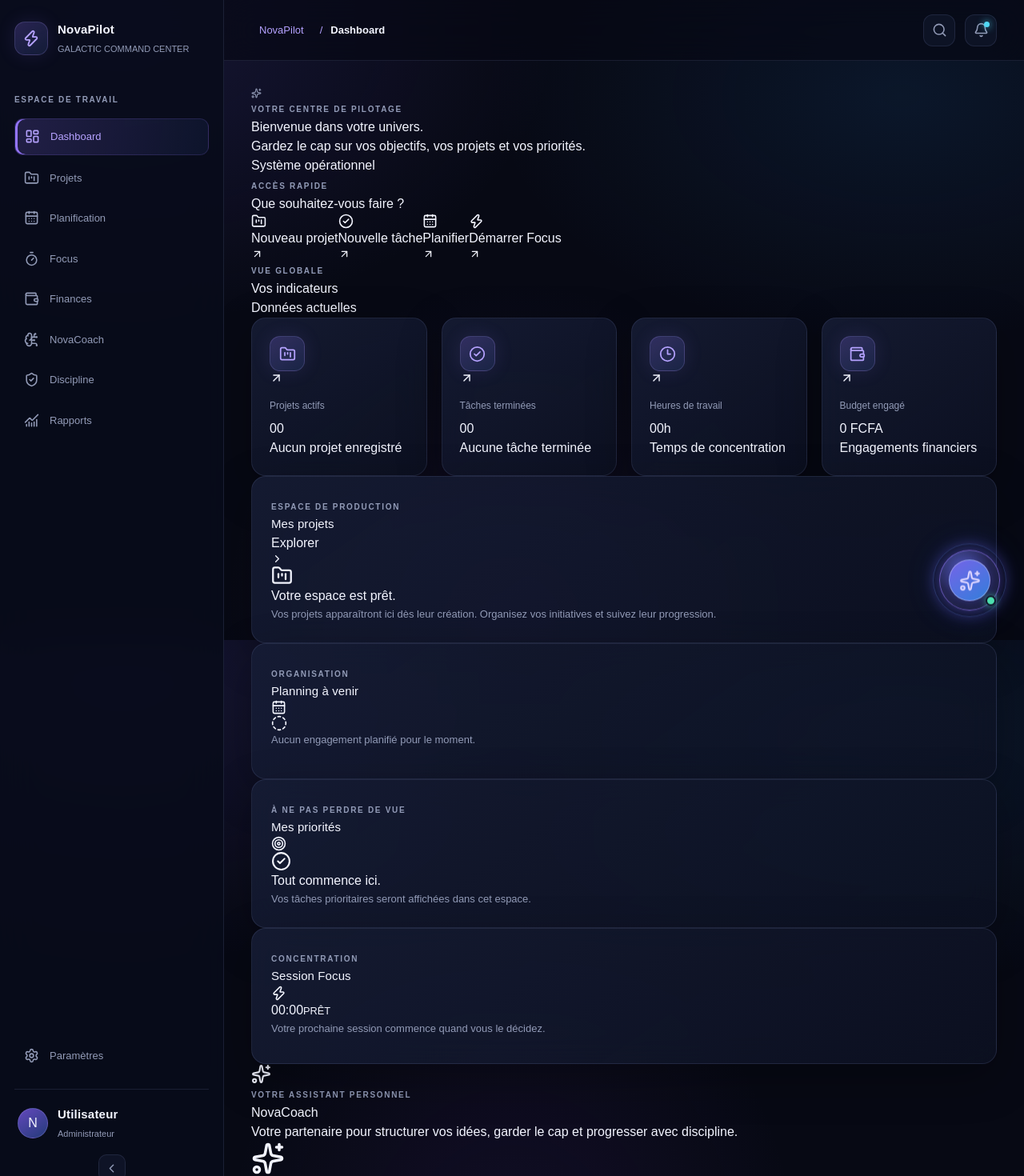
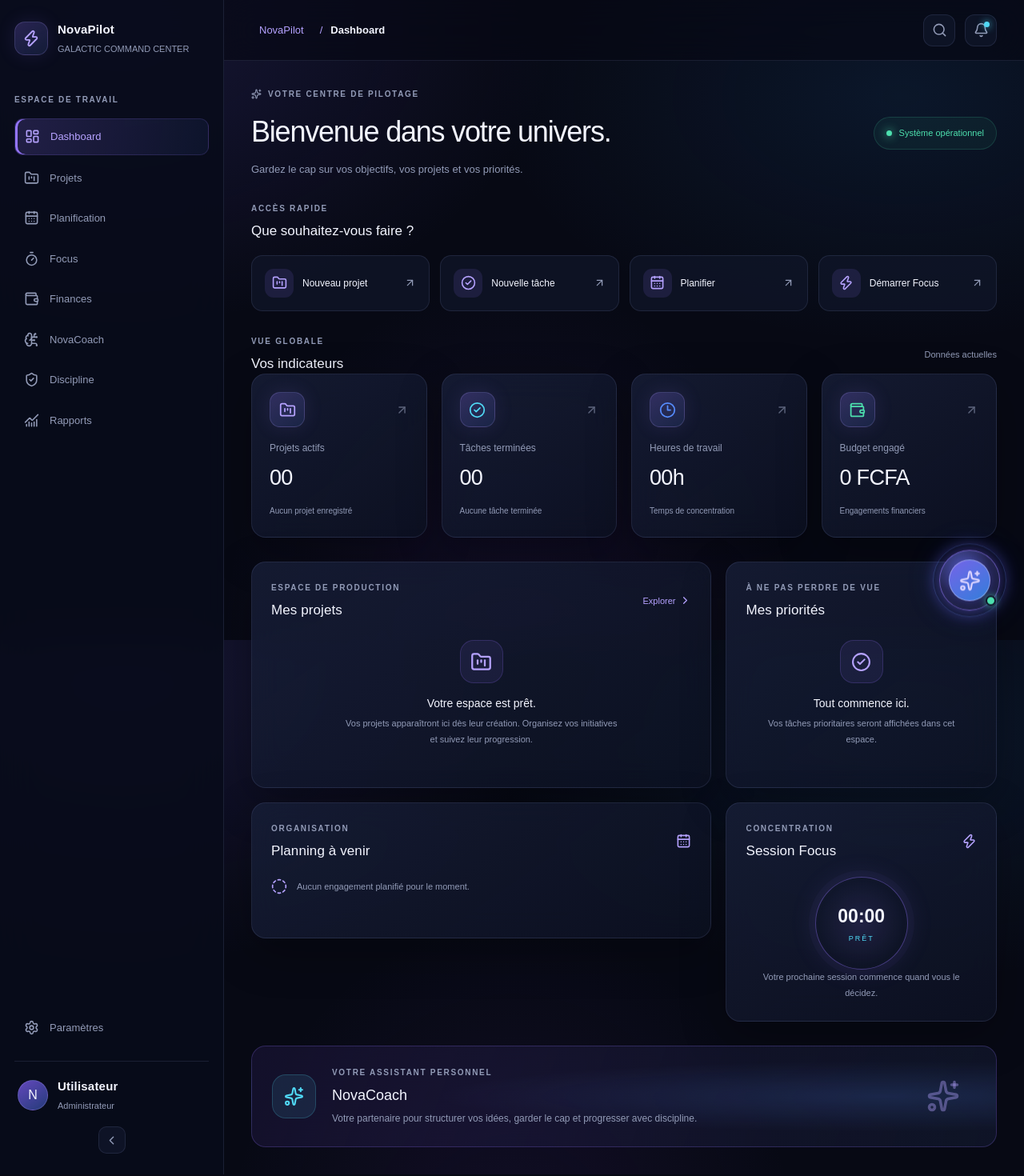
Before and after one commit to atedesi22/novapilot, a Next.js app: page /dashboard in a window 1280 px wide. Shown: the top 1470 px of the page at 80% size. After the commit the page ends 1448 px from the top, so only its background shows below. Built offline with nearby package versions, Linux system fonts and the light colour scheme.

Commit message:
ajout de nova coach dans le design

```diff
--- a/src/app/globals.css
+++ b/src/app/globals.css
@@ -643,6 +643,415 @@ a:focus-visible {
 
 
 /* =========================================
+   GALACTIC VISION — DASHBOARD
+========================================= */
+
+.dashboard {
+  display: flex;
+  flex-direction: column;
+  gap: 30px;
+}
+
+.dashboard-welcome {
+  display: flex;
+  justify-content: space-between;
+  align-items: center;
+  gap: 20px;
+}
+
+.dashboard-welcome .eyebrow,
+.section-heading .eyebrow,
+.panel-heading .eyebrow,
+.coach-banner .eyebrow {
+  display: flex;
+  align-items: center;
+  gap: 8px;
+}
+
+.dashboard-welcome h1 {
+  margin: 13px 0 9px;
+  font-size: clamp(27px, 3vw, 36px);
+  letter-spacing: -1.2px;
+}
+
+.dashboard-welcome p {
+  color: var(--muted);
+  font-size: 13px;
+  line-height: 1.7;
+}
+
+.system-status {
+  display: flex;
+  align-items: center;
+  gap: 9px;
+  padding: 11px 15px;
+  border: 1px solid rgba(77, 224, 174, 0.16);
+  border-radius: 30px;
+  background: rgba(77, 224, 174, 0.06);
+  color: var(--success);
+  font-size: 11px;
+  white-space: nowrap;
+}
+
+.system-status-dot {
+  width: 7px;
+  height: 7px;
+  border-radius: 50%;
+  background: var(--success);
+  box-shadow: 0 0 12px var(--success);
+}
+
+.section-heading,
+.panel-heading {
+  display: flex;
+  justify-content: space-between;
+  align-items: center;
+  gap: 14px;
+}
+
+.section-heading h2,
+.panel-heading h2 {
+  font-size: 17px;
+  margin: 8px 0 0;
+}
+
+.section-period {
+  color: var(--muted);
+  font-size: 11px;
+}
+
+/* QUICK ACTIONS */
+
+.quick-actions-grid {
+  display: grid;
+  grid-template-columns: repeat(4, minmax(0, 1fr));
+  gap: 13px;
+  margin-top: 17px;
+}
+
+.quick-action {
+  display: flex;
+  align-items: center;
+  gap: 11px;
+  padding: 16px;
+  min-width: 0;
+  color: var(--foreground);
+  background: rgba(17, 23, 43, 0.65);
+  border: 1px solid var(--border);
+  border-radius: 14px;
+  font-size: 12px;
+  text-align: left;
+  transition: 0.2s ease;
+}
+
+.quick-action:hover {
+  background: rgba(148, 117, 255, 0.1);
+  border-color: rgba(148, 117, 255, 0.35);
+  transform: translateY(-2px);
+}
+
+.quick-action-icon {
+  display: grid;
+  place-items: center;
+  width: 36px;
+  height: 36px;
+  flex-shrink: 0;
+  border-radius: 11px;
+  color: var(--primary-light);
+  background: rgba(148, 117, 255, 0.12);
+}
+
+.quick-action-arrow {
+  margin-left: auto;
+  color: var(--muted);
+  flex-shrink: 0;
+}
+
+/* STATISTICS */
+
+.stat-card-top {
+  display: flex;
+  justify-content: space-between;
+  align-items: center;
+}
+
+.stat-card-decoration {
+  color: var(--muted);
+  opacity: 0.6;
+}
+
+.stat-card h3 {
+  font-size: 27px;
+  margin: 0 0 7px;
+  letter-spacing: -0.7px;
+}
+
+.stat-detail {
+  color: var(--muted);
+  font-size: 10px;
+}
+
+.stat-cyan .stat-icon {
+  color: var(--cyan);
+}
+
+.stat-blue .stat-icon {
+  color: var(--blue);
+}
+
+.stat-green .stat-icon {
+  color: var(--success);
+}
+
+/* WORKSPACE */
+
+.dashboard-workspace {
+  display: grid;
+  grid-template-columns: minmax(0, 1.7fr) minmax(280px, 1fr);
+  gap: 18px;
+}
+
+.dashboard-main-column,
+.dashboard-side-column {
+  display: flex;
+  flex-direction: column;
+  gap: 18px;
+  min-width: 0;
+}
+
+.dashboard-workspace .panel {
+  min-width: 0;
+}
+
+.panel-heading-icon {
+  color: var(--primary-light);
+  flex-shrink: 0;
+}
+
+.text-action {
+  display: flex;
+  align-items: center;
+  gap: 5px;
+  background: transparent;
+  border: 0;
+  color: var(--primary-light);
+  font-size: 11px;
+}
+
+.text-action:hover {
+  color: var(--cyan);
+}
+
+.empty-state {
+  min-height: 180px;
+  padding: 25px 15px;
+  display: flex;
+  flex-direction: column;
+  align-items: center;
+  justify-content: center;
+  text-align: center;
+}
+
+.empty-state-icon {
+  display: grid;
+  place-items: center;
+  width: 54px;
+  height: 54px;
+  border: 1px solid rgba(148, 117, 255, 0.2);
+  border-radius: 17px;
+  background: rgba(148, 117, 255, 0.09);
+  color: var(--primary-light);
+}
+
+.empty-state h3 {
+  margin: 15px 0 5px;
+  font-size: 14px;
+}
+
+.empty-state p,
+.focus-placeholder p {
+  max-width: 340px;
+  color: var(--muted);
+  font-size: 11px;
+  line-height: 1.8;
+}
+
+.empty-state.compact {
+  min-height: 180px;
+}
+
+.empty-inline {
+  display: flex;
+  align-items: center;
+  gap: 12px;
+  padding: 22px 0 4px;
+  color: var(--primary-light);
+}
+
+.empty-inline p {
+  color: var(--muted);
+  font-size: 11px;
+}
+
+/* FOCUS */
+
+.focus-placeholder {
+  display: flex;
+  align-items: center;
+  flex-direction: column;
+  padding-top: 20px;
+  text-align: center;
+}
+
+.focus-circle {
+  width: 116px;
+  height: 116px;
+  display: flex;
+  align-items: center;
+  justify-content: center;
+  flex-direction: column;
+  border: 1px solid rgba(148, 117, 255, 0.4);
+  border-radius: 50%;
+  background:
+    radial-gradient(circle, rgba(148, 117, 255, 0.13), transparent 68%);
+  box-shadow:
+    0 0 0 8px rgba(148, 117, 255, 0.035),
+    0 0 35px rgba(148, 117, 255, 0.12);
+}
+
+.focus-circle span {
+  font-size: 23px;
+  font-weight: 600;
+}
+
+.focus-circle small {
+  margin-top: 5px;
+  color: var(--cyan);
+  font-size: 9px;
+  letter-spacing: 2px;
+}
+
+/* COACH */
+
+.coach-banner {
+  position: relative;
+  display: flex;
+  align-items: center;
+  gap: 20px;
+  padding: 25px;
+  overflow: hidden;
+  border: 1px solid rgba(148, 117, 255, 0.23);
+  border-radius: var(--radius);
+  background:
+    radial-gradient(
+      ellipse at 85% 50%,
+      rgba(86, 140, 255, 0.16),
+      transparent 50%
+    ),
+    linear-gradient(
+      110deg,
+      rgba(83, 54, 157, 0.17),
+      rgba(17, 23, 43, 0.8)
+    );
+}
+
+.coach-banner-icon {
+  display: grid;
+  place-items: center;
+  width: 55px;
+  height: 55px;
+  flex-shrink: 0;
+  border-radius: 17px;
+  color: var(--cyan);
+  background: rgba(80, 217, 245, 0.1);
+  border: 1px solid rgba(80, 217, 245, 0.2);
+}
+
+.coach-banner h2 {
+  margin: 8px 0 5px;
+  font-size: 18px;
+}
+
+.coach-banner p {
+  margin: 0;
+  color: var(--muted);
+  font-size: 12px;
+  line-height: 1.7;
+}
+
+.coach-banner-decoration {
+  margin-left: auto;
+  padding-right: 20px;
+  color: rgba(181, 162, 255, 0.4);
+}
+
+/* RESPONSIVE DASHBOARD */
+
+@media (max-width: 1100px) {
+  .quick-actions-grid {
+    grid-template-columns: repeat(2, minmax(0, 1fr));
+  }
+
+  .dashboard-workspace {
+    grid-template-columns: 1fr;
+  }
+}
+
+@media (max-width: 700px) {
+  .dashboard {
+    gap: 24px;
+  }
+
+  .dashboard-welcome {
+    align-items: flex-start;
+    flex-direction: column;
+  }
+
+  .dashboard-welcome h1 {
+    font-size: 27px;
+  }
+
+  .quick-actions-grid {
+    grid-template-columns: 1fr 1fr;
+    gap: 9px;
+  }
+
+  .quick-action {
+    padding: 12px 9px;
+    gap: 8px;
+    font-size: 10px;
+  }
+
+  .quick-action-icon {
+    width: 32px;
+    height: 32px;
+  }
+
+  .section-heading h2 {
+    font-size: 15px;
+  }
+
+  .coach-banner {
+    padding: 18px;
+    gap: 13px;
+  }
+
+  .coach-banner-decoration {
+    display: none;
+  }
+}
+
+@media (max-width: 380px) {
+  .quick-actions-grid {
+    grid-template-columns: 1fr;
+  }
+}
+
+
+
+
+
+/* =========================================
    NOVACOACH — FLOATING ASSISTANT
 ========================================= */
 
@@ -680,7 +1089,7 @@ a:focus-visible {
 .nova-coach-floating-button:hover {
   transform: scale(1.08);
   box-shadow:
-    0 0 28px rgba(151, 117, 255, 0.55),
+    0 0 28px rgba(107, 94, 146, 0.55),
     0 0 65px rgba(79, 139, 255, 0.25);
 }
 
@@ -962,3 +1371,158 @@ a:focus-visible {
     animation: none;
   }
 }
+
+
+/* =========================================
+   NOVAPILOT — DASHBOARD LAYOUT FIX
+   Stabilisation des grilles et des panneaux
+========================================= */
+
+.dashboard,
+.dashboard > *,
+.dashboard-workspace,
+.dashboard-main-column,
+.dashboard-side-column {
+  width: 100%;
+  min-width: 0;
+}
+
+.dashboard-workspace {
+  grid-template-columns: minmax(0, 1.7fr) minmax(0, 1fr);
+  align-items: start;
+  gap: 18px;
+}
+
+.dashboard-main-column,
+.dashboard-side-column {
+  min-width: 0;
+  overflow-wrap: break-word;
+}
+
+.dashboard-workspace .panel,
+.stats-grid .stat-card,
+.quick-actions-grid .quick-action {
+  min-width: 0;
+  max-width: 100%;
+}
+
+.panel {
+  overflow-wrap: break-word;
+}
+
+.panel-heading {
+  min-width: 0;
+  flex-wrap: wrap;
+}
+
+.panel-heading > div {
+  min-width: 0;
+}
+
+.empty-state,
+.focus-placeholder {
+  min-width: 0;
+  max-width: 100%;
+}
+
+.empty-state p,
+.focus-placeholder p,
+.coach-banner p {
+  overflow-wrap: anywhere;
+}
+
+.quick-action {
+  min-width: 0;
+}
+
+.quick-action > span:nth-child(2) {
+  min-width: 0;
+  overflow-wrap: anywhere;
+}
+
+.coach-banner {
+  min-width: 0;
+  flex-wrap: wrap;
+}
+
+.coach-banner-content {
+  min-width: 0;
+  flex: 1 1 220px;
+}
+
+/* Tablettes et petits écrans */
+
+@media (max-width: 1100px) {
+  .dashboard-workspace {
+    grid-template-columns: minmax(0, 1fr);
+  }
+
+  .stats-grid {
+    grid-template-columns: repeat(2, minmax(0, 1fr));
+  }
+
+  .quick-actions-grid {
+    grid-template-columns: repeat(2, minmax(0, 1fr));
+  }
+}
+
+/* Mobiles */
+
+@media (max-width: 700px) {
+  .page-content {
+    width: 100%;
+    min-width: 0;
+  }
+
+  .dashboard {
+    gap: 24px;
+  }
+
+  .dashboard-workspace {
+    grid-template-columns: minmax(0, 1fr);
+    gap: 14px;
+  }
+
+  .dashboard-main-column,
+  .dashboard-side-column {
+    gap: 14px;
+  }
+
+  .stats-grid {
+    grid-template-columns: repeat(2, minmax(0, 1fr));
+    gap: 10px;
+  }
+
+  .quick-actions-grid {
+    grid-template-columns: repeat(2, minmax(0, 1fr));
+    gap: 9px;
+  }
+
+  .coach-banner {
+    align-items: flex-start;
+  }
+}
+
+@media (max-width: 380px) {
+  .stats-grid,
+  .quick-actions-grid {
+    grid-template-columns: minmax(0, 1fr);
+  }
+}
+
+/* NovaCoach : panneau toujours contenu dans l'écran */
+
+.nova-coach-panel {
+  max-height: calc(100dvh - 125px);
+}
+
+.nova-coach-panel.expanded {
+  max-height: calc(100dvh - 125px);
+}
+
+@media (max-width: 600px) {
+  .nova-coach-panel,
+  .nova-coach-panel.expanded {
+    max-height: calc(100dvh - 125px);
+  }
+}
```
